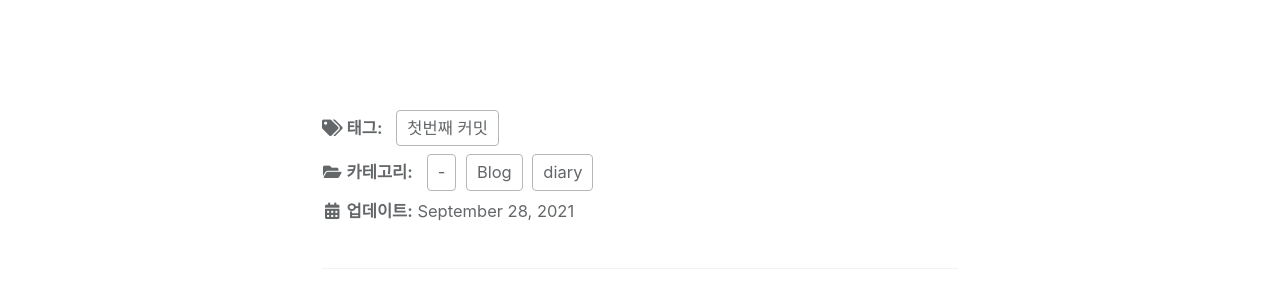
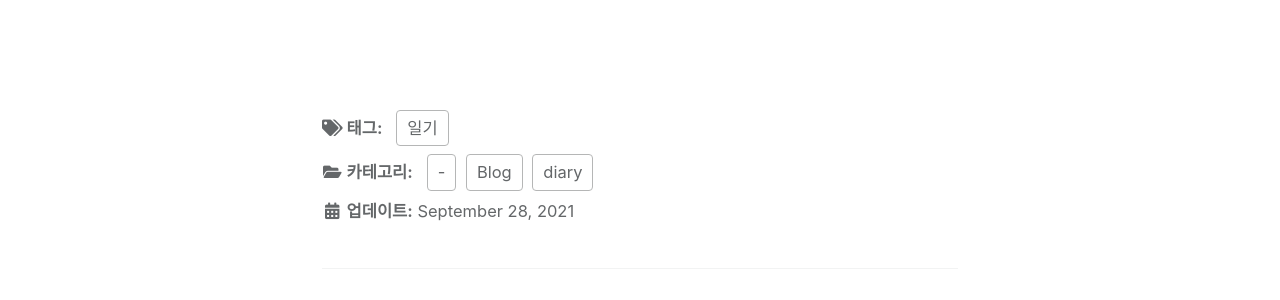
Before and after one commit to jaeseok0311/jaeseok0311.github.io, a Jekyll site: the page built from _posts/2021-09-28-First-Post.md, in a window 1280 px wide. Shown: the part 700-1000 px from the top of the page. Built offline with Jekyll 4.4.1, drawn with Linux system fonts in a browser that asks for light colours; cached includes are drawn as plain includes.

Commit message:
Update 2021-09-28-First-Post.md

```diff
--- a/_posts/2021-09-28-First-Post.md
+++ b/_posts/2021-09-28-First-Post.md
@@ -6,7 +6,7 @@ toc_sticky: true
 categories: diary
   - Blog
 tags:
-  - 첫번째 커밋
+  - 일기
 
 ---
 ## 소제목1
```
